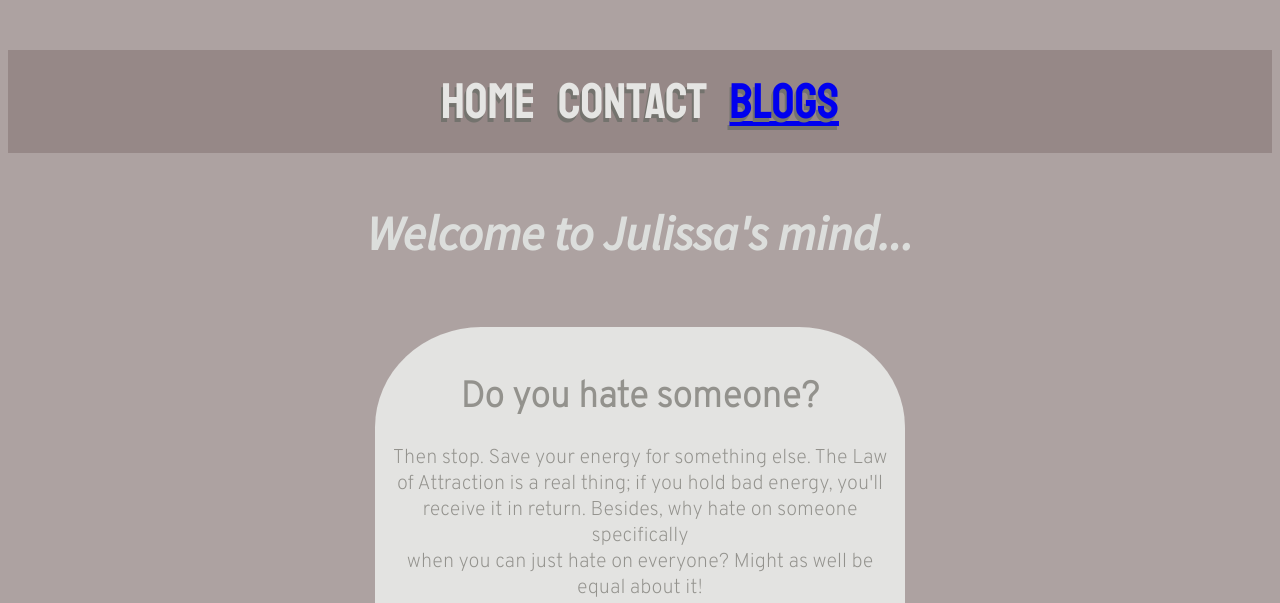
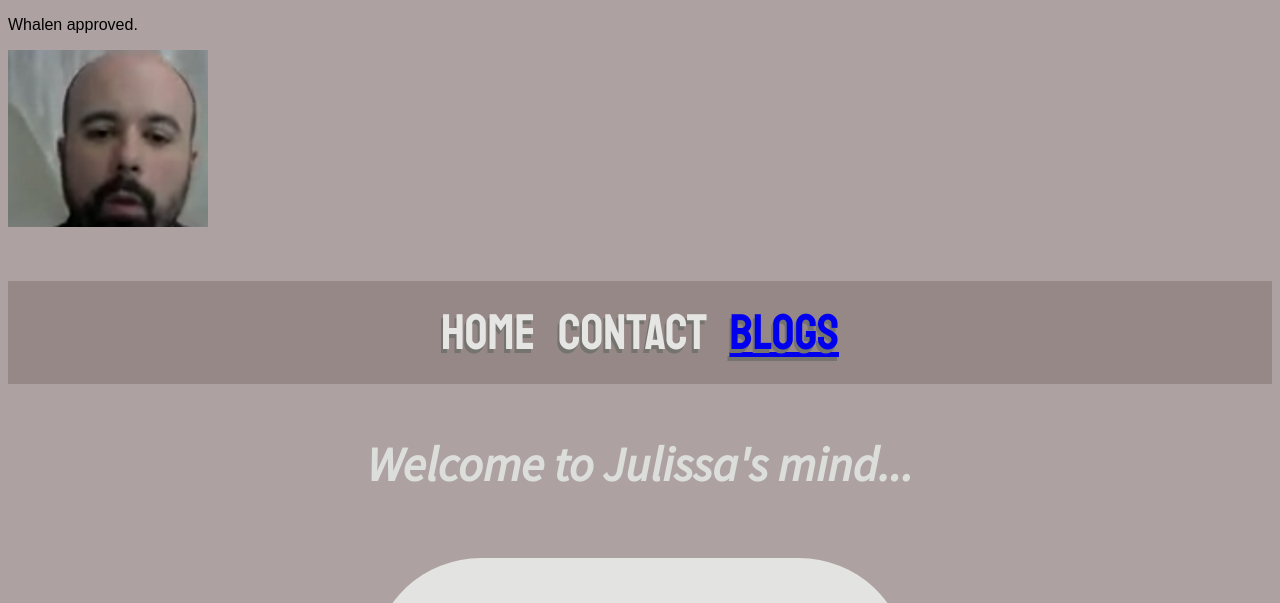
Before and after one commit to staten-island-tech/scss-blogpost-project-jysleyin, a plain HTML site: page index.html in a window 1280 px wide. Shown: the top 603 px of the page. Drawn offline with nearby package versions, Linux system fonts and the light colour scheme.

Commit message:
Update index.html

```diff
--- a/index.html
+++ b/index.html
@@ -10,6 +10,12 @@
 </head>
 <body>
     <button onclick="topFunction()" id="myBtn" title="Go to Top">Scroll to Top </button>
+
+
+    <div class="fixed">
+        <p style="font-family: Arial, Helvetica, sans-serif;"> Whalen approved.</p>
+        <img src="images/MichaelWhalen.png" width="200px">
+    </div>
 
 
     <nav id="header">
```
